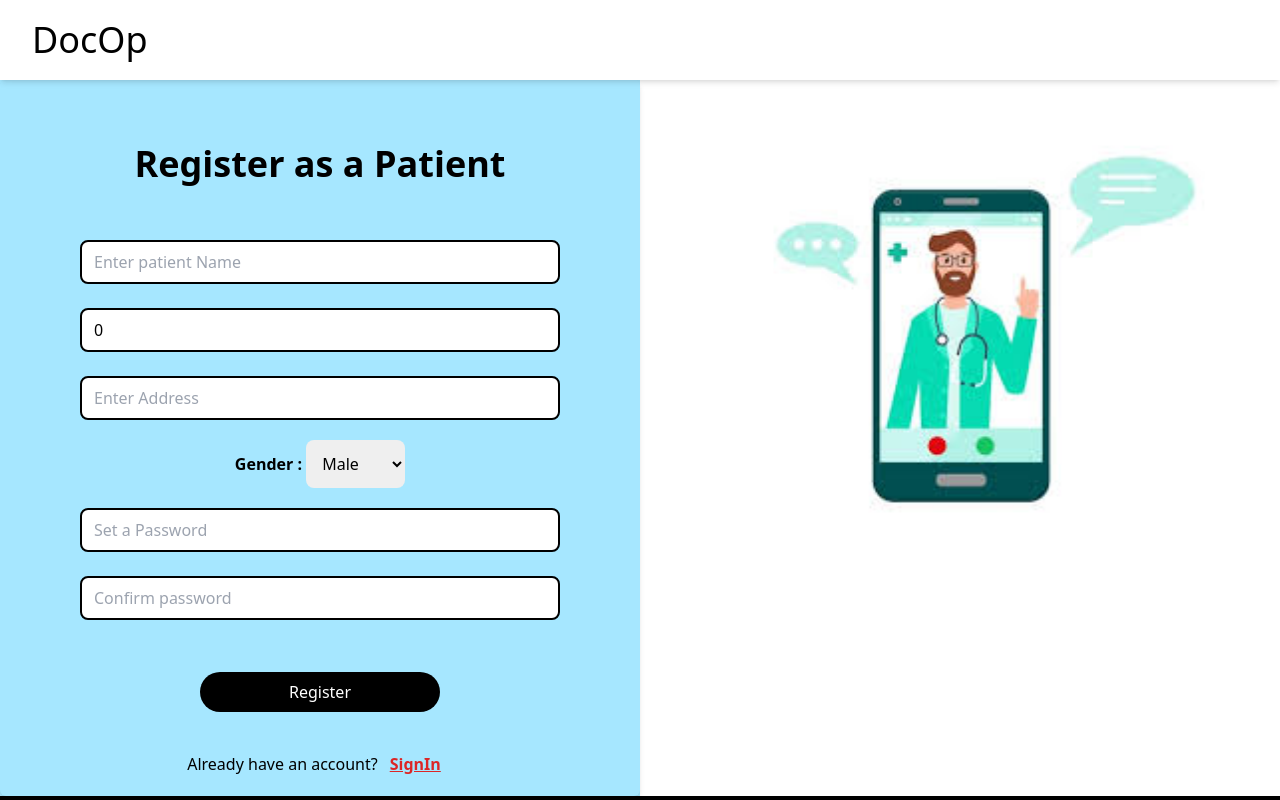
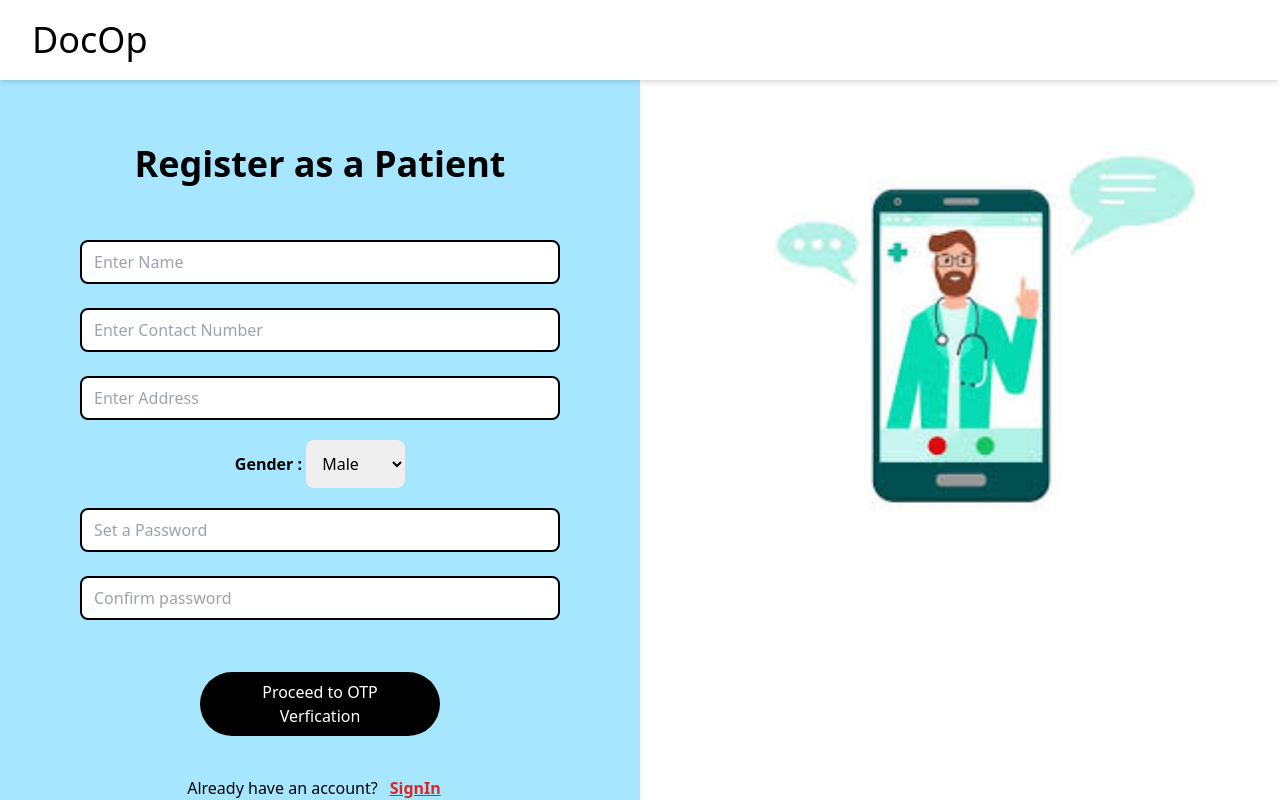
Before and after one commit to buzo1234/DocOp, a Next.js app: page /patientregister in a window 1280 px wide. Shown: the top 800 px of the page. Built offline with nearby package versions, Linux system fonts and the light colour scheme.

Commit message:
added otp for patient register

```diff
--- a/pages/patientregister.js
+++ b/pages/patientregister.js
@@ -6,34 +6,101 @@ import Footer from './components/Footer';
 import Header from './components/Header';
 import { db, storage } from '../firebase';
 import { addDoc, collection, serverTimestamp } from '@firebase/firestore';
-import { connectStorageEmulator } from 'firebase/storage';
+import OtpInput from 'react-otp-input';
+import {
+  getAuth,
+  RecaptchaVerifier,
+  signInWithPhoneNumber,
+} from 'firebase/auth';
+
+import { firebase } from '../firebase.js';
+import { useRouter } from 'next/router';
 
 function Patientregister() {
   const [name, setName] = useState('');
-  const [cnumber, setCnumber] = useState(0);
+  const [cnumber, setCnumber] = useState('');
   const [address, setAddress] = useState('');
   const [gender, setGender] = useState('Male');
   const [spassword, setPassword] = useState('');
   const [cpassword, setCpassword] = useState('');
   const [status, setStatus] = useState(false);
+  const [otp, setOtp] = useState('');
+
+  const router = useRouter();
+
+  const configurecaptcha = () => {
+    console.log('Entered');
+    const auth = getAuth();
+    window.recaptchaVerifier = new RecaptchaVerifier(
+      'sign-in-button',
+      {
+        size: 'invisible',
+        callback: (response) => {
+          // reCAPTCHA solved, allow signInWithPhoneNumber.
+          onSignInSubmit();
+        },
+      },
+      auth
+    );
+  };
+
+  const onSignInSubmit = (e) => {
+    e.preventDefault();
+    console.log('press hua');
+
+    configurecaptcha();
+    const auth = getAuth();
+
+    const phoneNumber = '+91' + cnumber;
+    console.log(phoneNumber);
+    const appVerifier = window.recaptchaVerifier;
+    signInWithPhoneNumber(auth, phoneNumber, appVerifier)
+      .then((confirmationResult) => {
+        console.log('msg sent');
+        window.confirmationResult = confirmationResult;
+        setStatus(true);
+        // ...
+      })
+      .catch((error) => {
+        console.log(error);
+        alert('Some Error happened');
+      });
+  };
+
+  const handleotp = (e) => {
+    e.preventDefault();
+    const code = otp;
+    window.confirmationResult
+      .confirm(code)
+      .then((result) => {
+        // User signed in successfully.
+        const user = result.user;
+        // ...
+        console.log('Correct');
+        alert('Verified');
+        confirmRouter();
+        console.log('db inserted');
+      })
+      .catch((error) => {
+        // User couldn't sign in (bad verification code?)
+        // ...
+        console.log('wrong');
+      });
+  };
 
   const confirmRouter = async () => {
-    console.log('pressed');
     let text1 = spassword;
     let text2 = cpassword;
-    console.log(text1 + text2);
     let result = text1.localeCompare(text2);
-    console.log(result);
     if (
       name === '' ||
-      cnumber === 0 ||
+      cnumber === '' ||
       address === '' ||
       gender === '' ||
       spassword === '' ||
       cpassword === '' ||
       result !== 0
     ) {
-      console.log('lul');
       return;
     }
 
@@ -41,22 +108,32 @@ function Patientregister() {
       patientname: name,
       patientcontact: cnumber,
       patientaddress: address,
-      patientgender: gender,
+      gender: gender,
       password: spassword,
       timestamp: serverTimestamp(),
     };
-    console.log(JSON.stringify(patient_details));
+    console.log('db post entered');
+    const docRef = await addDoc(collection(db, 'patients'), patient_details);
+    router.push('/');
+  };
+  const handleChange = (val) => setOtp(val);
 
-    const docRef = await addDoc(collection(db, 'patients'), patient_details);
-    setStatus(true);
-  };
-
+  console.log(otp);
   return (
     <div>
       <Head>
         <title>DocOp</title>
         <link rel='icon' href='/favicon.ico' />
       </Head>
+
+      <style>
+        {`
+            .custom-otp{
+              display: flex;
+              width:50%;
+            }`}
+      </style>
+
       <Header />
       <div className='grid grid-cols-2 justify-center'>
         <div
@@ -69,28 +146,37 @@ function Patientregister() {
                 <p className='m-6 p-5 text-center font-sans text-4xl font-bold'>
                   Register as a Patient
                 </p>
-
+                <form
+                  action=''
+                  onSubmit={(e) => onSignInSubmit(e)}
+                  className='flex flex-col justify-center items-center w-full'
+                >
+                  {' '}
+                  <div id='sign-in-button'></div>
                   <input
                     type='text'
-                  placeholder='Enter patient Name'
+                    placeholder='Enter Name'
                     className='my-3 w-4/5 rounded-lg border-2 border-black px-3  py-2'
                     value={name}
                     onChange={(e) => setName(e.target.value)}
+                    required
                   />
-
                   <input
-                  type='number'
+                    type='tel'
                     placeholder='Enter Contact Number'
-                  className='my-3 w-4/5 rounded-lg border-2 border-black px-3  py-2'
+                    className='my-3 w-4/5  rounded-lg border-2 border-black px-3  py-2 relative'
                     value={cnumber}
-                  onChange={(e) => setCnumber(parseInt(e.target.value))}
+                    onChange={(e) => setCnumber(e.target.value)}
+                    pattern='^\d{10}$'
+                    required
                   />
                   <input
                     type='text'
                     placeholder='Enter Address'
-                  className='my-3 w-4/5 rounded-lg border-2 border-black px-3  py-2'
+                    className='my-3 w-4/5  rounded-lg border-2 border-black px-3  py-2'
                     value={address}
                     onChange={(e) => setAddress(e.target.value)}
+                    required
                   />
                   <div className='py-2'>
                     <label className='font-semibold'>Gender : </label>
@@ -107,29 +193,29 @@ function Patientregister() {
                       <option value='mercedes'>Other</option>
                     </select>
                   </div>
-
                   <input
                     type='password'
                     placeholder='Set a Password'
-                  className='my-3 w-4/5 rounded-lg border-2 border-black px-3 py-2'
+                    className='my-3 w-4/5  rounded-lg border-2 border-black px-3 py-2'
                     value={spassword}
                     onChange={(e) => setPassword(e.target.value)}
+                    required
                   />
-
                   <input
                     type='password'
                     placeholder='Confirm password'
                     className='my-3 w-4/5 rounded-lg border-2 border-black px-3  py-2'
                     value={cpassword}
                     onChange={(e) => setCpassword(e.target.value)}
+                    required
                   />
-
                   <button
-                  className=' mb-10 mt-10 w-2/5 rounded-full bg-black px-6 py-2 text-white'
-                  onClick={() => confirmRouter()}
+                    className=' mb-10 mt-10  w-4/5 lg:w-2/5 rounded-full bg-black px-6 py-2 text-white text-center flex justify-center'
+                    type='submit'
                   >
-                  Register
+                    Proceed to OTP Verfication
                   </button>
+                </form>
 
                 <p className='text-md'>
                   Already have an account?
@@ -143,7 +229,38 @@ function Patientregister() {
             </>
           ) : (
             <>
-              <div>Done!!!</div>
+              <div className='flex flex-col mx-auto h-screen'>
+                <div>
+                  <p className='text-xl font-semibold mx-3 my-10 text-center'>
+                    Verify OTP sent to your mobile number
+                  </p>
+                </div>
+                <form
+                  action=''
+                  onSubmit={(e) => handleotp(e)}
+                  className='flex justify-center items-center flex-col'
+                >
+                  <OtpInput
+                    numInputs={6}
+                    value={otp}
+                    onChange={handleChange}
+                    className='flex space-x-3'
+                    isInputNum={true}
+                    inputStyle={{
+                      margin: '0.3rem',
+                      fontSize: '2rem',
+                      borderRadius: 4,
+                      border: '1px solid rgba(0,0,0,0.3)',
+                    }}
+                  ></OtpInput>
+                  <button
+                    className=' mb-10 mt-10  w-4/5 lg:w-2/5 rounded-full bg-black px-6 py-2 text-white text-center flex justify-center'
+                    type='submit'
+                  >
+                    Verify and login
+                  </button>
+                </form>
+              </div>
             </>
           )}
         </div>
```
Also changed, not shown: 1 other file (tests, documents, lock files or other folders). Lines whose indentation alone changed are shown as unchanged.
